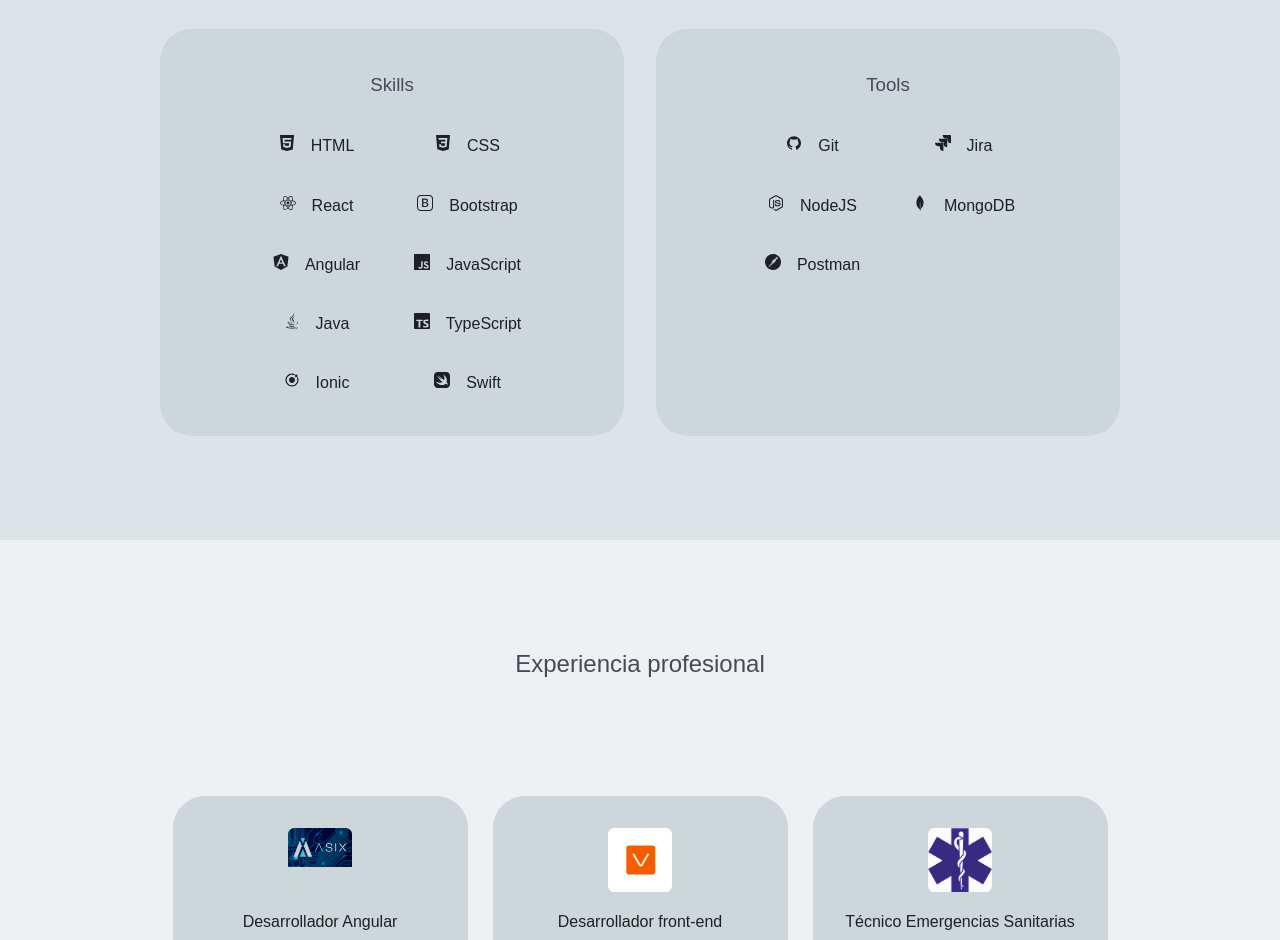
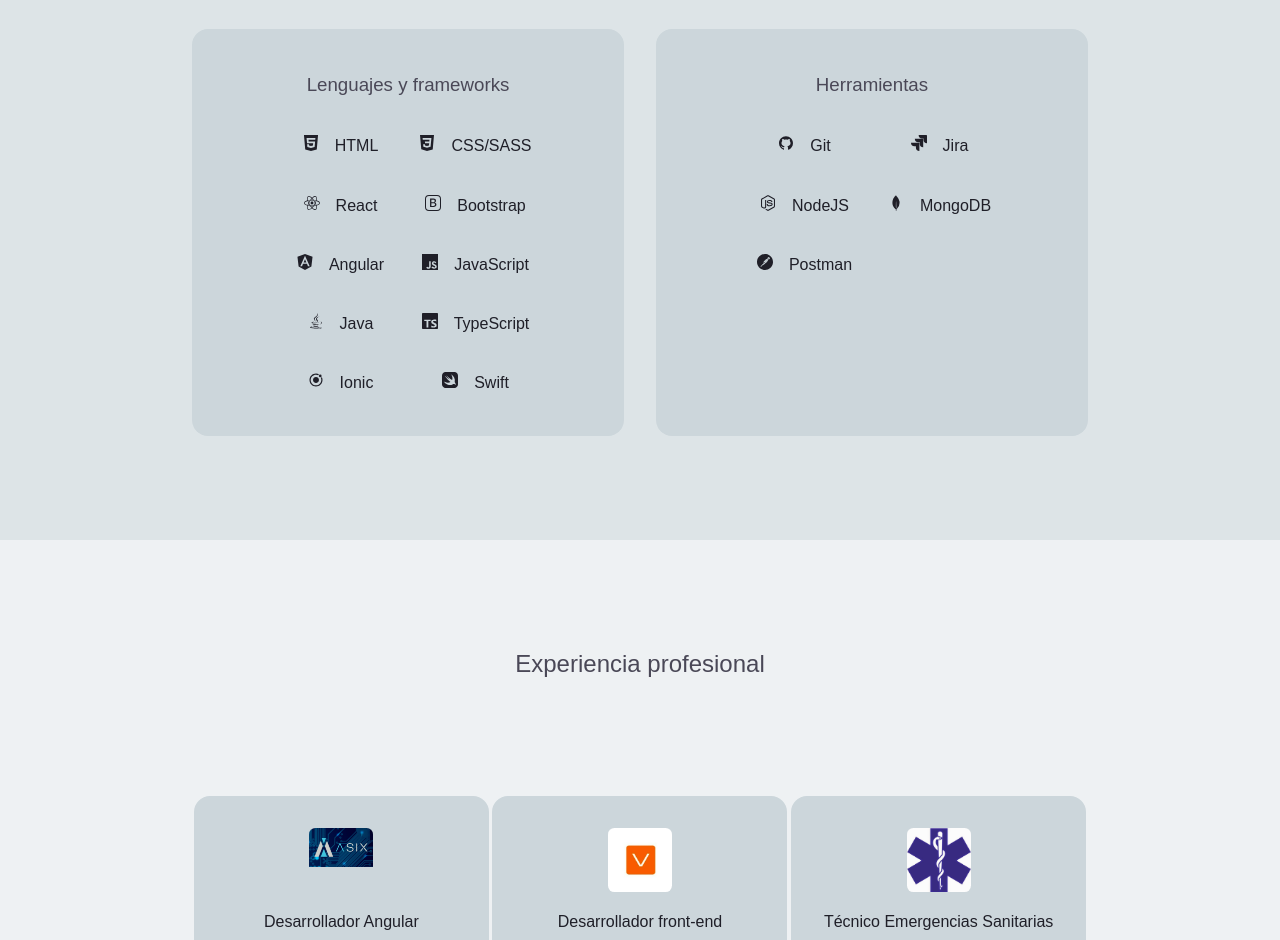
Before and after one commit to PabloTRM/pablotrm, a React (Create React App) app: page / in a window 1280 px wide. Shown: the part 1860-2800 px from the top of the page. Built offline with nearby package versions, Linux system fonts and the light colour scheme.

Commit message:
fix border radius reduced in skills and experience

```diff
--- a/src/components/experience/experience.css
+++ b/src/components/experience/experience.css
@@ -10,7 +10,7 @@
     background: var(--color-bg-variant);
     text-align: center;
     padding: 2rem;
-    border-radius: 2rem;
+    border-radius: 1rem;
     margin: 1rem auto ;
 }
 @media screen and (max-width: 600px) {
--- a/src/components/skills/Skills.jsx
+++ b/src/components/skills/Skills.jsx
@@ -13,7 +13,7 @@ const Skills = () => {
             <h2> Mis habilidades</h2>
             <div className="container skills_container">
                 <div className="skills">
-                    <h3>Skills</h3>
+                    <h3>Lenguajes y frameworks</h3>
                     <div className="skills_content">
                         <article className="skills_details">
                             <ImHtmlFive></ImHtmlFive>
@@ -21,7 +21,7 @@ const Skills = () => {
                         </article>
                         <article className="skills_details">
                             <SiCss3></SiCss3>
-                            <h4>CSS</h4>
+                            <h4>CSS/SASS</h4>
                         </article>
                         <article className="skills_details">
                             <FaReact></FaReact>
@@ -59,7 +59,7 @@ const Skills = () => {
                 </div>
 
                 <div className="tools">
-                    <h3>Tools</h3>
+                    <h3>Herramientas </h3>
                     <div className="skills_content">
                         <article className="skills_details">
                             <AiFillGithub></AiFillGithub>
--- a/src/components/skills/skills.css
+++ b/src/components/skills/skills.css
@@ -10,7 +10,7 @@
 .skills_container > div {
     background: var(--color-bg-variant);
     padding: 2.4rem 5rem;
-    border-radius: 2rem;
+    border-radius: 1rem;
     border: 1px solid transparent;
     transition: var(--transition);
 }
--- a/src/index.css
+++ b/src/index.css
@@ -22,7 +22,7 @@ html {
     --color-black: #1F1F28;
     --color-light: rgba(255, 255, 255, 0.6);
     --transition: all 400ms ease;
-    --container-width-lg: 75%;
+    --container-width-lg: 70%;
     --container-width-md: 86%;
     --container-width-sm: 90%;
 }
```
